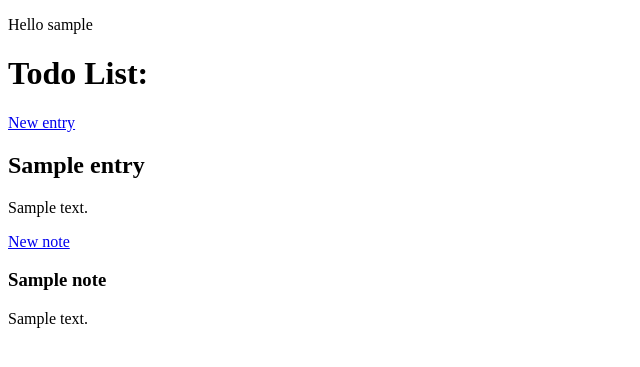
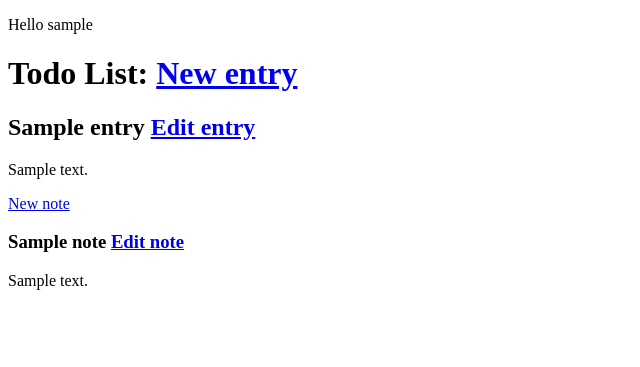
Before and after one commit to teratoscincus/django_todo_list, a Django app: page / in a window 1280 px wide. Shown: the part 98-465 px from the top of the page, without its empty margins (0-640 px from the left). Run offline with Django 4.2, Linux system fonts and the light colour scheme; a user stored in the database is signed in; tables that the repository leaves empty hold one stand-in row (values such as "Sample post").

Commit message:
Implement editing of entries and notes
Templates
Add links to respective pages in index page and create template pages
for editing entries and notes.

Create URL patters and add view logic to process data from forms for
editing.

```diff
--- a/todo_lists/templates/todo_lists/index.html
+++ b/todo_lists/templates/todo_lists/index.html
@@ -7,15 +7,14 @@
 {% if user.is_authenticated %}
   <p>Hello {{ user.username }}</p>
 
-  <h1>Todo List: </h1>
-  <a href="{% url 'todo_lists:new_entry' %}">New entry</a>
+  <h1>Todo List: <span><a href="{% url 'todo_lists:new_entry' %}">New entry</a></span></h1>
   {% for entry in entries %}
-    <h2>{{ entry.heading }}</h2>
+    <h2>{{ entry.heading }} <span><a href="{% url 'todo_lists:edit_entry' entry.id %}">Edit entry</a></span></h2>
     <p>{{ entry.text }}</p>
     <a href="{% url 'todo_lists:new_note' entry.id %}">New note</a>
     {% for note in notes %}
       {% if note.parent_entry.id == entry.id %}
-        <h3>{{ note.heading }}</h3>
+        <h3>{{ note.heading }} <span><a href="{% url 'todo_lists:edit_note' note.id entry.id %}">Edit note</a></span></h3>
         <p>{{ note.text }}</p>
       {% endif %}
     {% endfor %}
--- a/todo_lists/urls.py
+++ b/todo_lists/urls.py
@@ -8,5 +8,11 @@ app_name = "todo_lists"
 urlpatterns = [
     path("", views.index, name="index"),
     path("new_entry/", views.new_entry, name="new_entry"),
+    path("edit_entry/<int:entry_id>/", views.edit_entry, name="edit_entry"),
     path("new_note/<int:parent_entry_id>/", views.new_note, name="new_note"),
+    path(
+        "edit_note/<int:note_id>/<int:parent_entry_id>/",
+        views.edit_note,
+        name="edit_note",
+    ),
 ]
--- a/todo_lists/views.py
+++ b/todo_lists/views.py
@@ -61,6 +61,31 @@ def new_entry(request):
     return render(request, "todo_lists/new_entry.html", context)
 
 
+def edit_entry(request, entry_id):
+    entry = models.Entry.objects.get(id=entry_id)
+
+    if request.method == "POST":
+        # Populate wit data from request.
+        form = forms.EntryForm(instance=entry, data=request.POST)
+
+        # Validate and redirect user.
+        if form.is_valid():
+            edited_entry = form.save(commit=False)
+            edited_entry.owner = request.user
+            edited_entry.save()
+
+            return redirect("todo_lists:index")
+    else:
+        # Fill form with info from Entry instance.
+        form = forms.EntryForm(instance=entry)
+
+    context = {
+        "form": form,
+        "entry": entry,
+    }
+    return render(request, "todo_lists/edit_entry.html", context)
+
+
 def new_note(request, parent_entry_id):
     # Init parent Entry instance.
     entry = get_object_or_404(models.Entry, id=parent_entry_id)
@@ -90,3 +115,30 @@ def new_note(request, parent_entry_id):
         "entry": entry,
     }
     return render(request, "todo_lists/new_note.html", context)
+
+
+def edit_note(request, note_id, parent_entry_id):
+    note = models.Note.objects.get(id=note_id)
+    entry = get_object_or_404(models.Entry, id=parent_entry_id)
+
+    if request.method == "POST":
+        # Populate wit data from request.
+        form = forms.NoteForm(instance=note, data=request.POST)
+
+        # Validate and redirect user.
+        if form.is_valid():
+            edited_note = form.save(commit=False)
+            edited_note.parent_entry = entry
+            edited_note.save()
+
+            return redirect("todo_lists:index")
+    else:
+        # Fill form with info from Entry instance.
+        form = forms.NoteForm(instance=note)
+
+    context = {
+        "form": form,
+        "note": note,
+        "entry": entry,
+    }
+    return render(request, "todo_lists/edit_note.html", context)
```
Also changed, not shown: todo_lists/templates/todo_lists/edit_entry.html (added, +15 -0 lines), todo_lists/templates/todo_lists/edit_note.html (added, +15 -0 lines).
